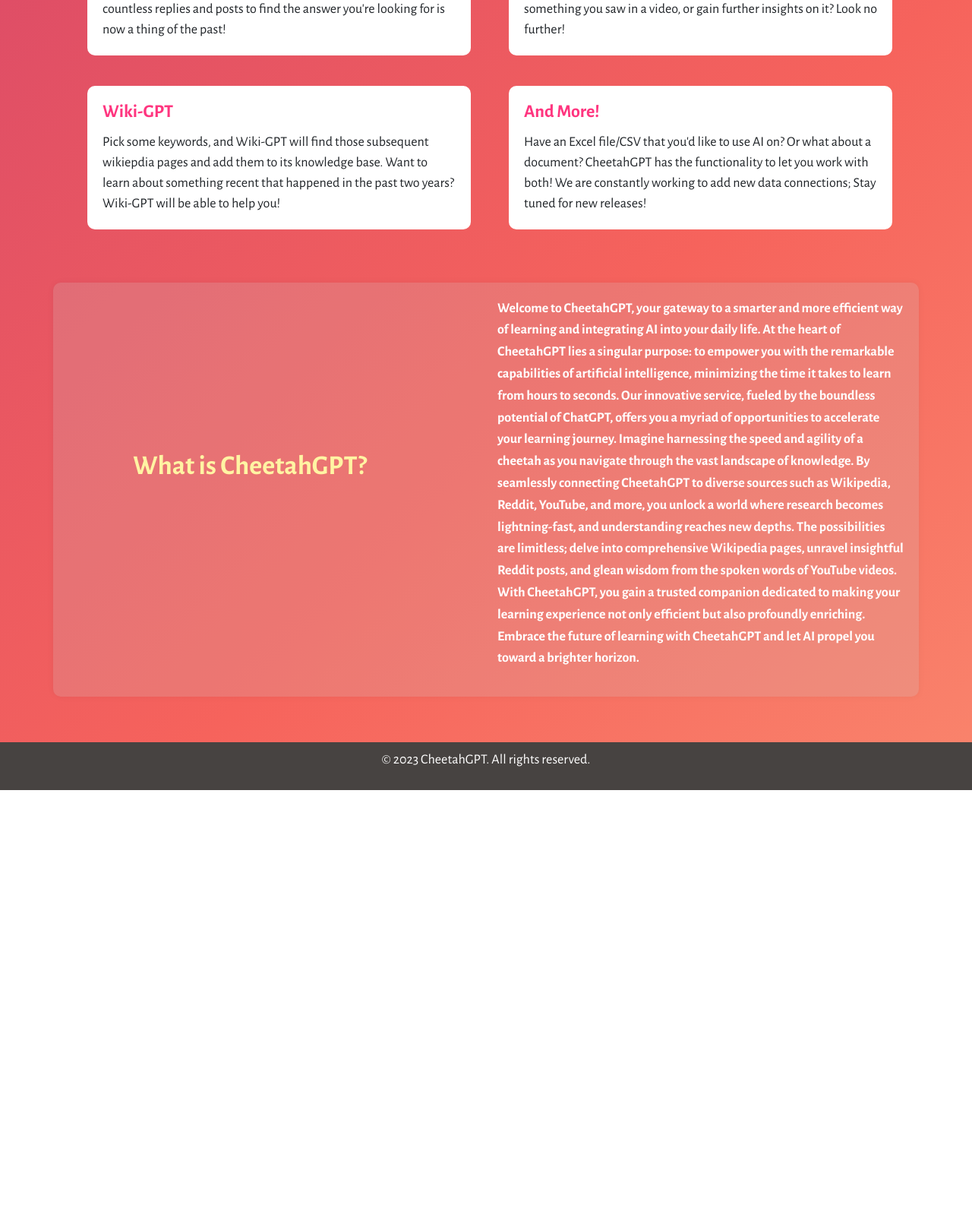
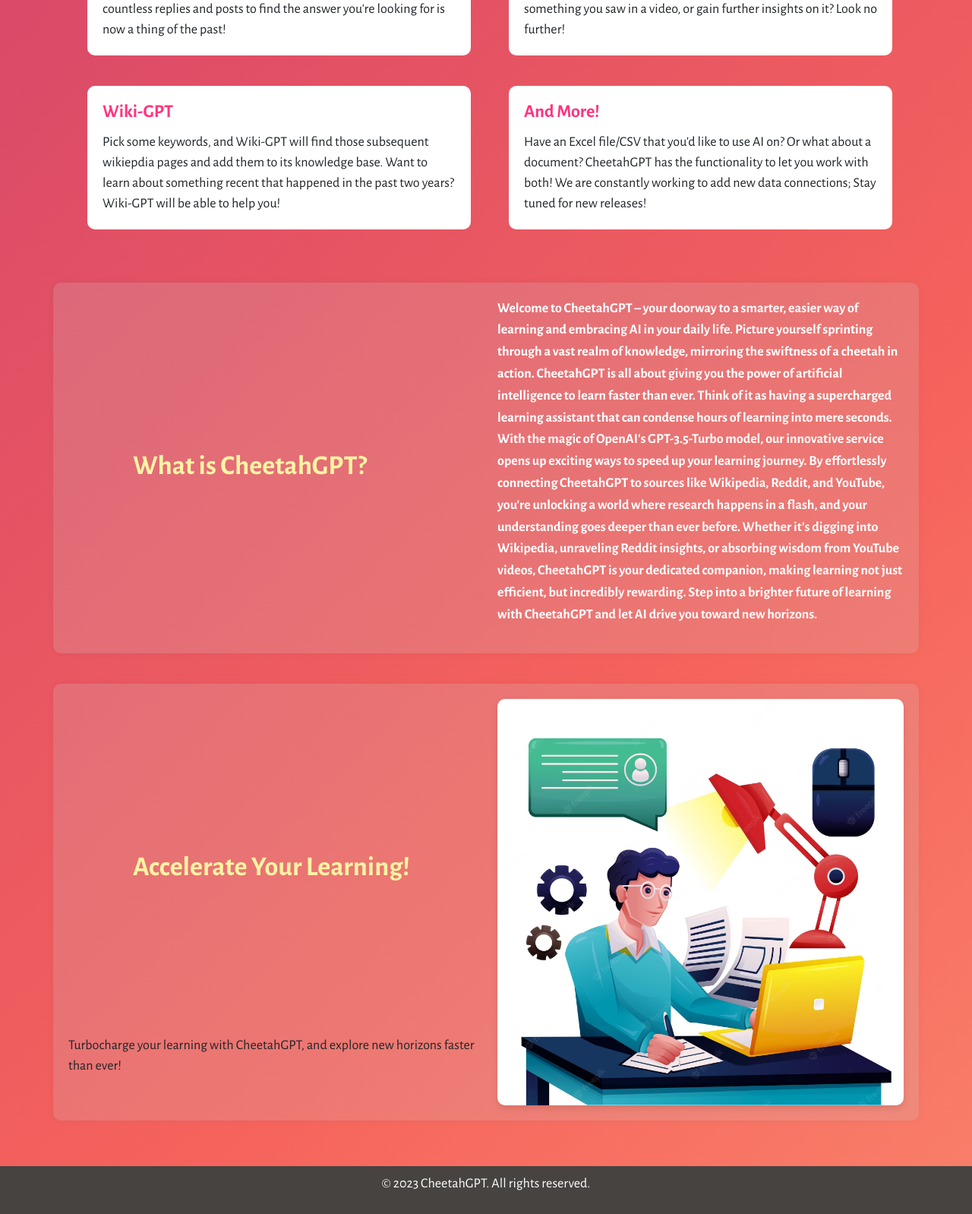
Before and after one commit to AbhroChowdhury/CheetahGPT, a Flask app: page / in a window 1280 px wide. Shown: the part 481-2079 px from the top of the page at 76% size. Before the commit the page ends 1521 px from the top, so only its background shows below. Run offline with Flask 3, Linux system fonts and the light colour scheme; some libraries are stand-ins or nearby versions.

Commit message:
adding visuals

```diff
--- a/static/css/styles.css
+++ b/static/css/styles.css
@@ -190,3 +190,28 @@
     color: white;
     font-weight: bold;
 }
+
+.visuals-container {
+    margin-top: 40px;
+    padding: 20px;
+    background-color: rgba(200, 200, 200, 0.2);
+    border-radius: 10px;
+    box-shadow: 0 0 10px rgba(0, 0, 0, 0.05);
+}
+
+.visuals-title {
+    font-size: 36px;
+    font-weight: 600;
+    color:#FFF4A3;
+    margin-top: 200px;
+    margin-bottom: 200px;
+    margin-right: 85px;
+    margin-left: 85px;
+}
+
+.visuals-image {
+    max-width: 100%;
+    height: auto;
+    border-radius: 10px;
+    box-shadow: 0 4px 8px rgba(0, 0, 0, 0.1);
+}
--- a/templates/index.html
+++ b/templates/index.html
@@ -104,17 +104,31 @@
             </div>
             <div class="col-md-6">
                 <p class="how-description">
-                    Welcome to CheetahGPT, your gateway to a smarter and more efficient way of learning and integrating AI into your daily life.
-                    At the heart of CheetahGPT lies a singular purpose: to empower you with the remarkable capabilities of artificial intelligence, minimizing the time it takes to learn from hours to seconds. Our innovative service,
-                    fueled by the boundless potential of ChatGPT, offers you a myriad of opportunities to accelerate your learning journey. Imagine harnessing the speed and agility of a cheetah as you navigate
-                    through the vast landscape of knowledge. By seamlessly connecting CheetahGPT to diverse sources such as Wikipedia, Reddit, YouTube, and more, you unlock a world where research becomes lightning-fast,
-                    and understanding reaches new depths. The possibilities are limitless; delve into comprehensive Wikipedia pages, unravel insightful Reddit posts, and glean wisdom from the spoken words of YouTube videos.
-                    With CheetahGPT, you gain a trusted companion dedicated to making your learning experience not only efficient but also profoundly enriching. Embrace the future of learning with CheetahGPT and let AI
-                    propel you toward a brighter horizon.
+                    Welcome to CheetahGPT – your doorway to a smarter, easier way of learning and embracing AI in your daily life. Picture yourself sprinting through a vast realm of knowledge, mirroring the swiftness of a cheetah in action.
+                    CheetahGPT is all about giving you
+                    the power of artificial intelligence to learn faster than ever. Think of it as having a supercharged learning assistant that can condense hours of
+                    learning into mere seconds. With the magic of OpenAI's GPT-3.5-Turbo model, our innovative service opens up exciting ways to speed up your learning journey.
+                    By effortlessly connecting CheetahGPT to sources like Wikipedia, Reddit, and YouTube,
+                    you're unlocking a world where research happens in a flash, and your understanding goes deeper than ever before. Whether it's digging into Wikipedia,
+                    unraveling Reddit insights, or absorbing wisdom from YouTube videos, CheetahGPT is your dedicated companion, making learning not just efficient,
+                    but incredibly rewarding. Step into a brighter future of learning with CheetahGPT and let AI drive you toward new horizons.
                 </p>
             </div>
         </div>
     </div>
+
+    <div class="container visuals-container">
+        <div class="row">
+            <div class="col-md-6">
+                <h1 class="visuals-title">Accelerate Your Learning!</h1>
+                <p>Turbocharge your learning with CheetahGPT, and explore new horizons faster than ever!</p>
+            </div>
+            <div class="col-md-6">
+                <img src="{{ url_for('static', filename='images/visual1.avif') }}" alt="Visual Image" class="visuals-image">
+            </div>
+        </div>
+    </div>
+
 
 
 </body>
```
Also changed, not shown: static/images/visual1.avif (added).
